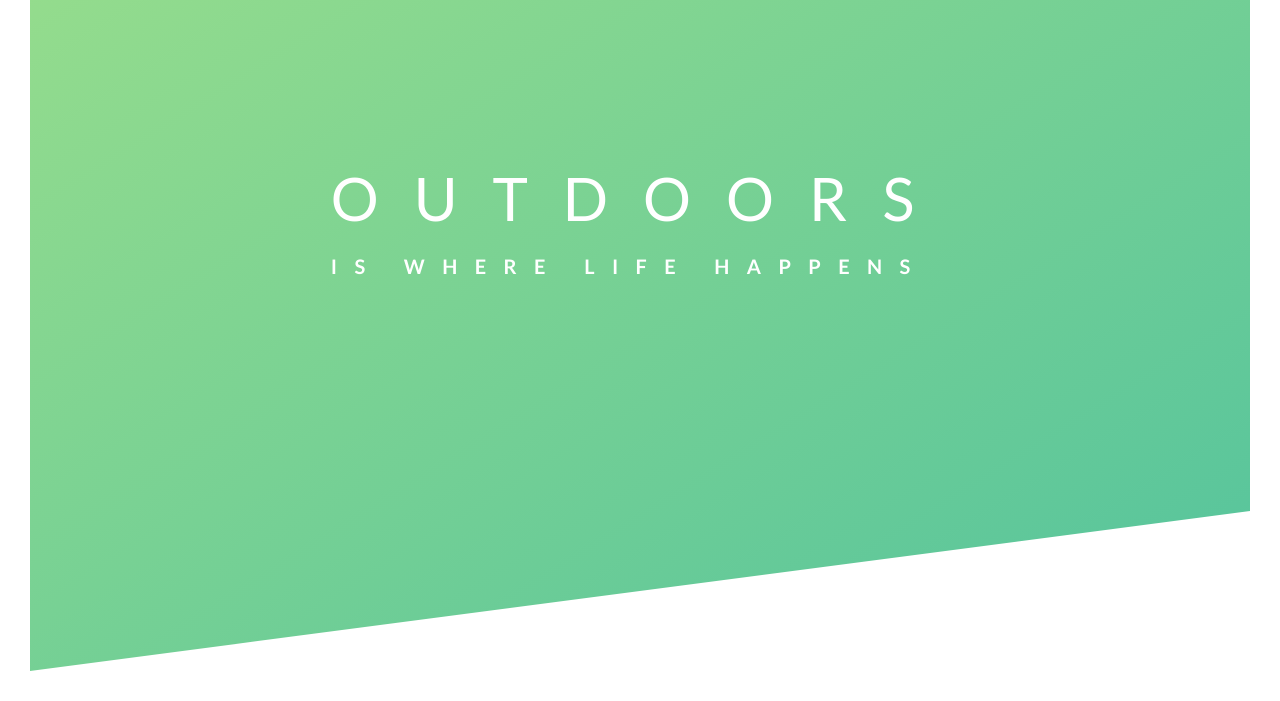
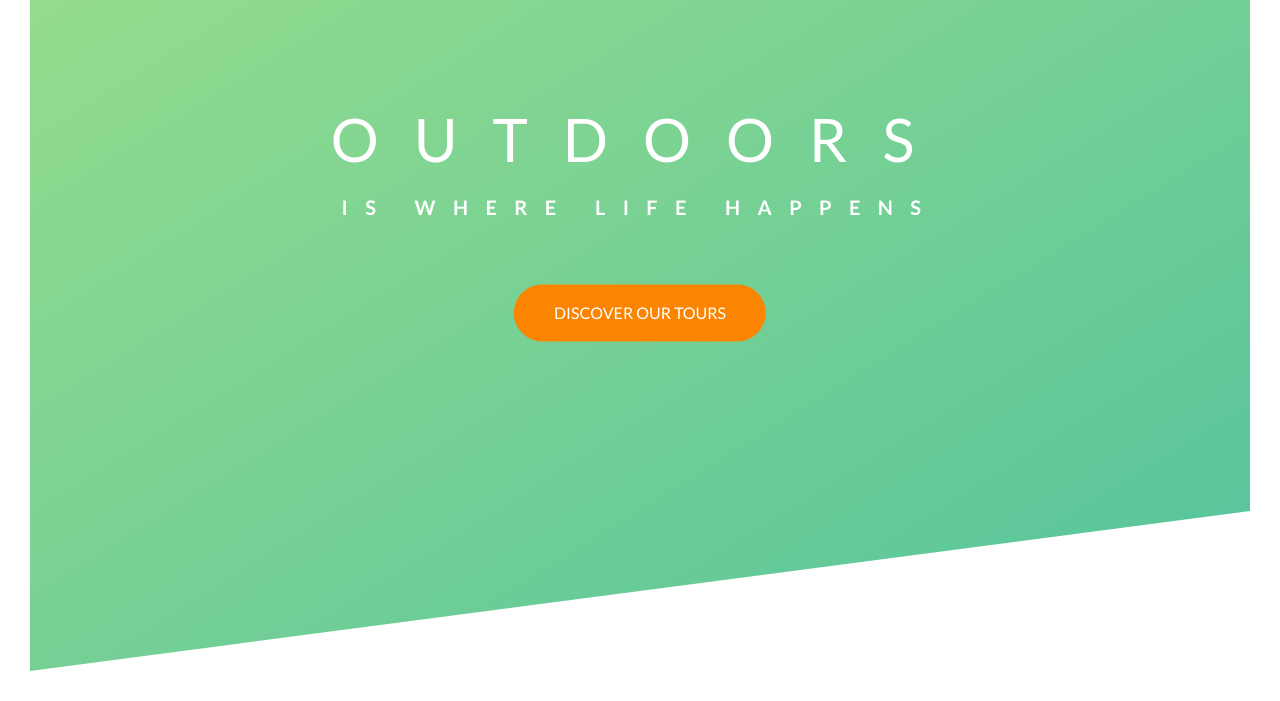
Before and after one commit to jkop22/SASS_advanced_CSS_course, a plain HTML site: page index.html in a window 1280 px wide. Shown: the part 119-820 px from the top of the page. Drawn offline with Linux system fonts and the light colour scheme.

Commit message:
Hlavicka - tvorba tlacitka a jeho zakladni animace

```diff
--- a/css/style.css
+++ b/css/style.css
@@ -48,6 +48,7 @@ body {
 
 .text-box {
   position: absolute;
+  text-align: center;
   top: 40%;
   left: 50%; /* neni presne ve stredu, proto este posuneme tranformem */
   transform: translate(
@@ -60,6 +61,7 @@ body {
   color: #fff;
   text-transform: uppercase;
   /* backface-visibility: hidden; asi uz neni potreba - opravovalo to driv "cukaci" bug u animaci */
+  margin-bottom: 60px;
 }
 
 .heading-primary-main {
@@ -108,4 +110,28 @@ body {
     opacity: 1;
     transform: translateX(0);
   }
-} ;
+}
+
+.btn {
+  text-transform: uppercase;
+  text-decoration: none;
+  display: inline-block; /* aby se neprekryval s nadpisem, pouzivat u inline el. s paddingy */
+  padding: 15px 40px;
+  border-radius: 100px;
+  transition: all 0.2s;
+}
+
+.btn:hover {
+  transform: translateY(-3px);
+  box-shadow: 0 10px 20px rgba(0, 0, 0, 0.2);
+}
+
+.btn:active {
+  transform: translateY(-1px);
+  box-shadow: 0 5px 10px rgba(0, 0, 0, 0.2);
+}
+
+.btn-orange {
+  background-color: #fb8500;
+  color: #fff;
+}
--- a/index.html
+++ b/index.html
@@ -25,6 +25,7 @@
           <span class="heading-primary-main">outdoors</span
           ><span class="heading-primary-sub">is where life happens</span>
         </h1>
+        <a href="#" class="btn btn-orange">Discover our tours</a>
       </div>
     </header>
   </body>
```
